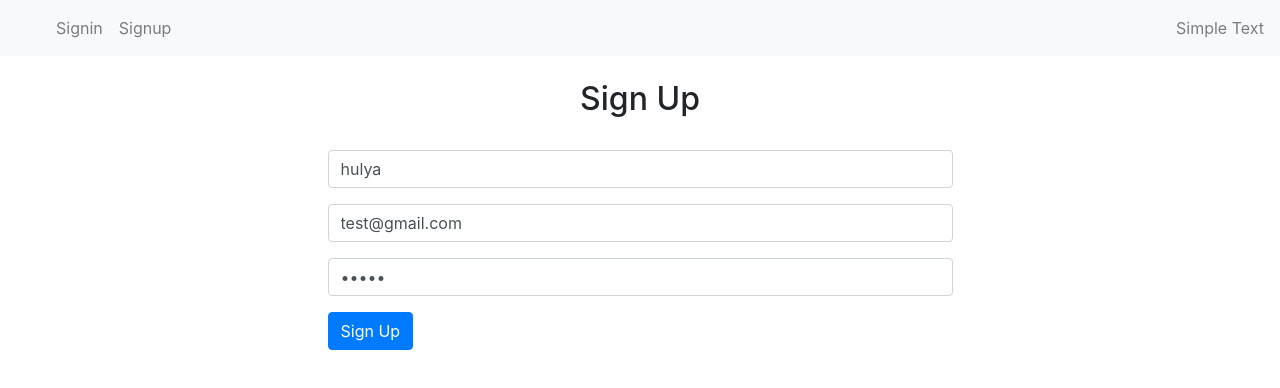
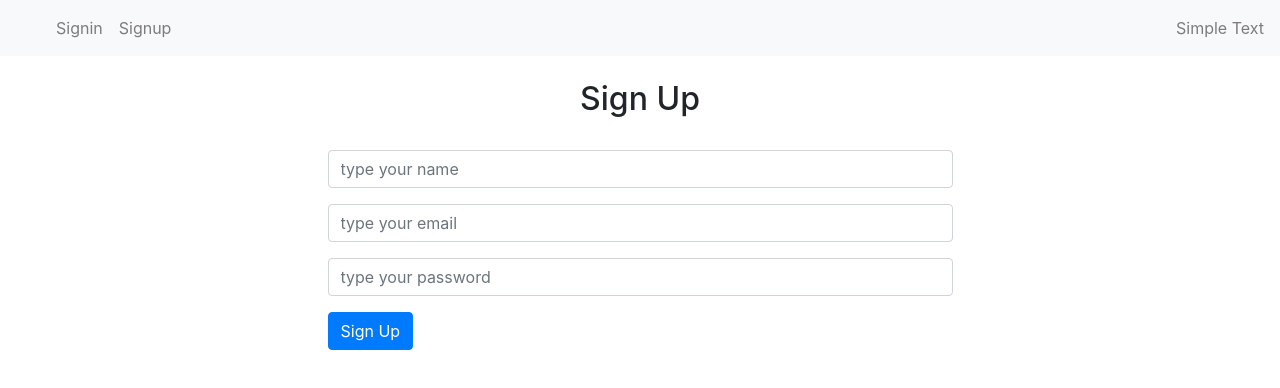
Before and after one commit to hulyak/multi-user-blogging, a Next.js app in the folder frontend/: page /signup in a window 1280 px wide. Shown: the top 388 px of the page. Built offline with nearby package versions, Linux system fonts and the light colour scheme.

Commit message:
update the ssl protocol

```diff
--- a/frontend/actions/auth.js
+++ b/frontend/actions/auth.js
@@ -10,8 +10,9 @@ export const signup = (user) => {
     },
     body: JSON.stringify(user),
   })
-    .then((response) => {
-      return response.json(); // handle the response from }SignupComponent
+    .then((res) => {
+      console.log(res); // handle the response from SignupComponent
+      return res;
     })
     .catch((err) => console.log(err));
 };
--- a/frontend/components/auth/SignupComponent.js
+++ b/frontend/components/auth/SignupComponent.js
@@ -3,10 +3,11 @@ import { signup } from '../../actions/auth';
 
 const SignupComponent = () => {
   const [values, setValues] = useState({
-    name: 'hulya',
-    email: 'test@gmail.com',
-    password: 'sdsfs',
+    name: '',
+    email: '',
+    password: '',
     error: '',
+
     loading: false,
     message: '',
     showForm: true,
--- a/frontend/next.config.js
+++ b/frontend/next.config.js
@@ -1,7 +1,7 @@
 module.exports = {
   publicRuntimeConfig: {
     APP_NAME: 'Skynet Blog',
-    API_DEVELOPMENT: 'https://localhost:8000/api',
+    API_DEVELOPMENT: 'http://localhost:8000/api',
     PRODUCTION: false,
   },
 };
```
